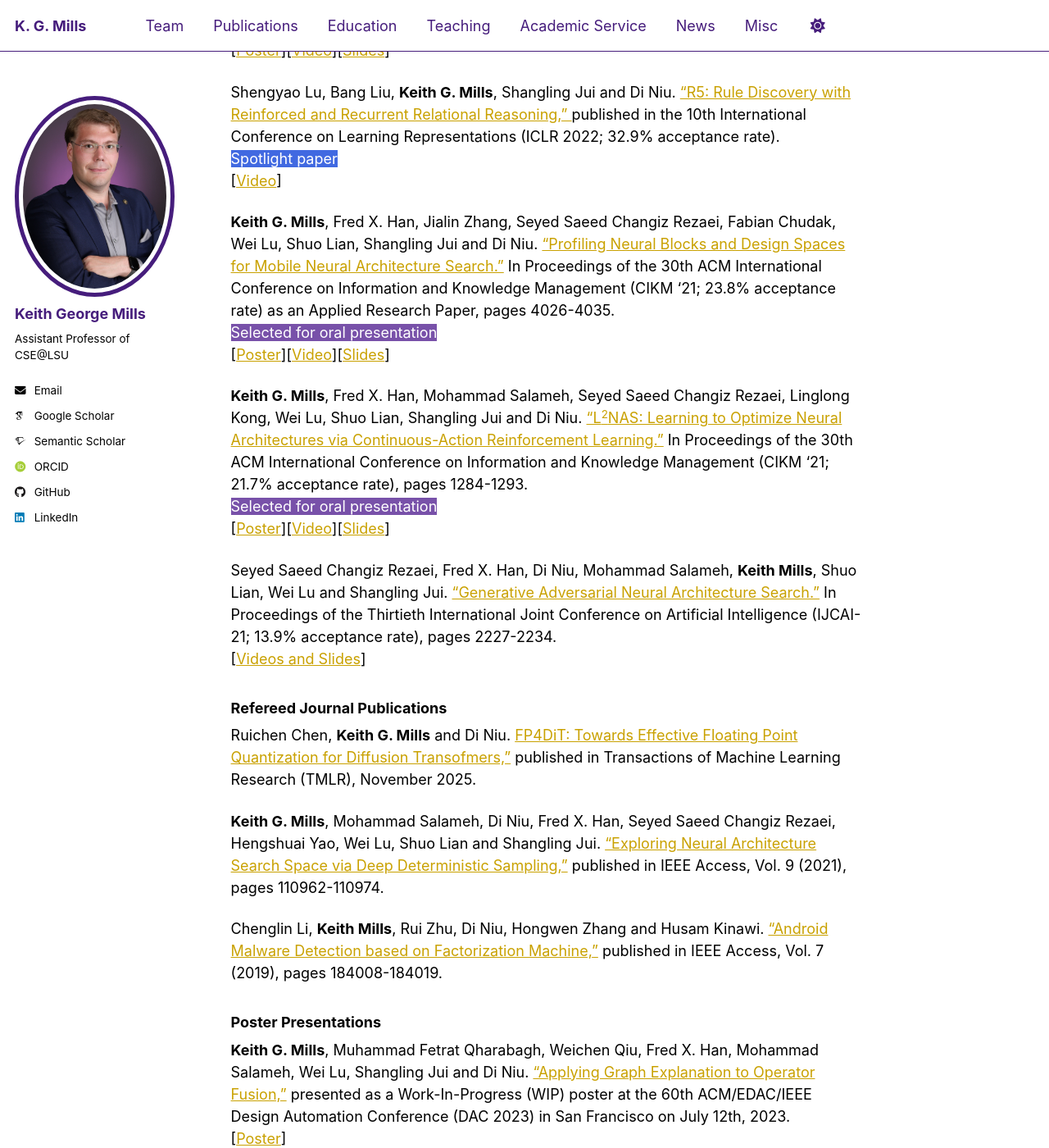
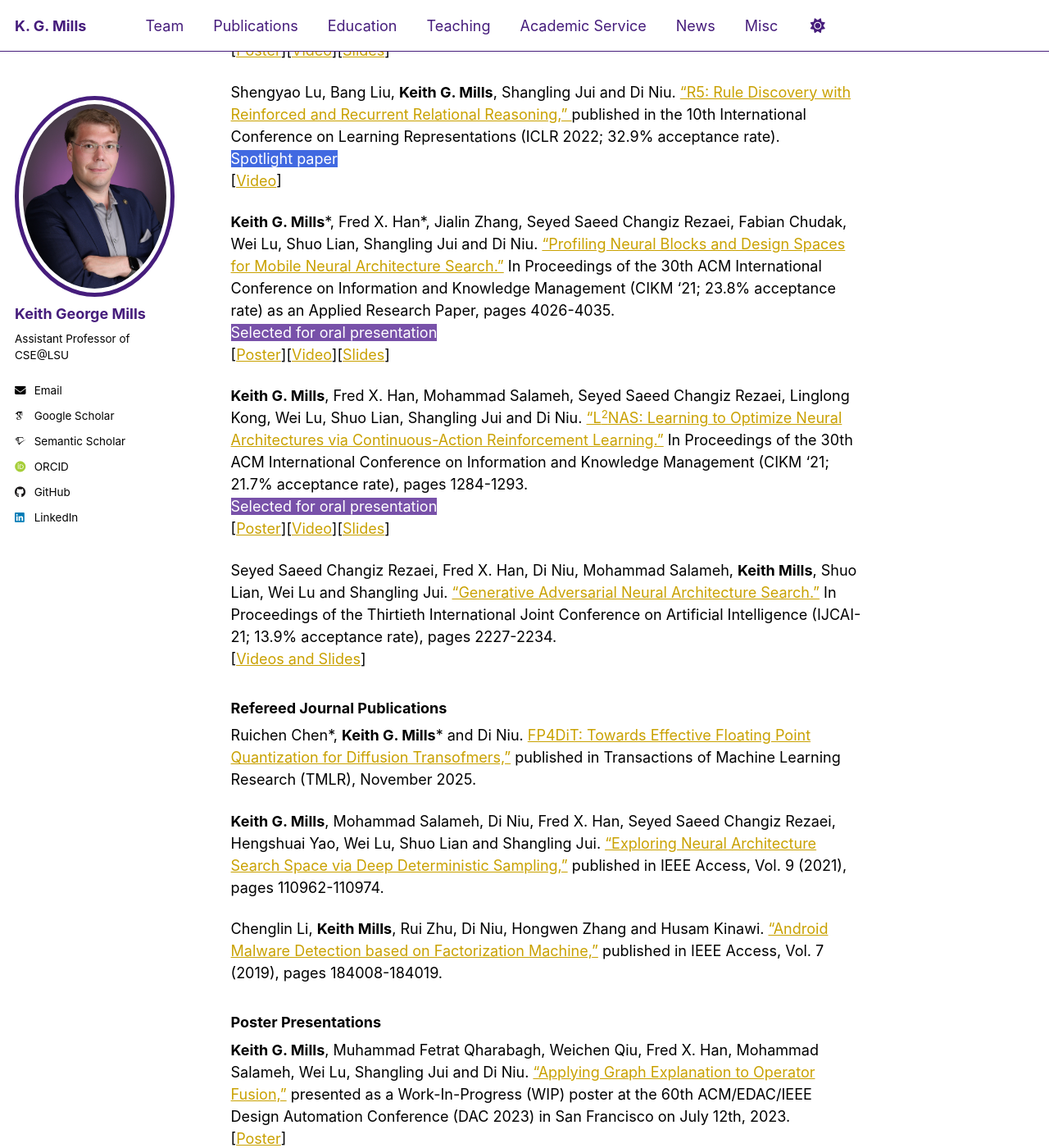
Before and after one commit to kgmills/kgmills.github.io, a Jekyll site: the page built from _pages/publications.md, in a window 1280 px wide and 1400 px high, scrolled down 1774 px. Shown: the whole window at 82% size. Built offline with Jekyll 4.4.1, drawn with Linux system fonts in a browser that asks for light colours; some web fonts are replaced; some of the changed text lies outside the part shown.

Commit message:
Equal contribution

```diff
--- a/_pages/publications.md
+++ b/_pages/publications.md
@@ -27,7 +27,7 @@ Shengyao Lu, Bang Liu, **Keith G. Mills**, Jiao He and Di Niu. <a href="../asset
 Shengyao Lu, **Keith G. Mills**, Jiao He, Bang Liu and Di Niu. <a href="../assets/papers/GOAt_ICLR24.pdf">"*GOAt*: Explaining Graph Neural Networks via Graph Output Attribution"</a>, published in the 12th International Conference on Learning Representations (ICLR 2024; 31.0% acceptance rate).<br>
 [<a href="../assets/posters/GOAt_ICLR24_poster.png">Poster</a>][<a href="https://iclr.cc/virtual/2024/poster/19551">Video</a>][<a href="../assets/slides/GOAt_ICLR24_slides.pdf">Slides</a>]
 
-Mohammad Salameh, **Keith G. Mills**, Negar Hassanpour, Fred X. Han, Shuting Zhang, Wei Lu, Shangling Jui, Chunhua Zhou, Fengyu Sun and Di Niu. <a href="../assets/papers/AutoGO_NeurIPS23.pdf">"AutoGO: Automated Computation Graph Optimization for Neural Network Evolution."</a> In Advances in Neural Information Processing Systems (NeurIPS 2023; 26.1% acceptance rate), vol. 36, pages 74455-74477. <br>
+Mohammad Salameh*, **Keith G. Mills***, Negar Hassanpour, Fred X. Han, Shuting Zhang, Wei Lu, Shangling Jui, Chunhua Zhou, Fengyu Sun and Di Niu. <a href="../assets/papers/AutoGO_NeurIPS23.pdf">"AutoGO: Automated Computation Graph Optimization for Neural Network Evolution."</a> In Advances in Neural Information Processing Systems (NeurIPS 2023; 26.1% acceptance rate), vol. 36, pages 74455-74477. <br>
 [<a href="../assets/posters/AutoGO_NeurIPS23_poster.pdf">Poster</a>][<a href="https://nips.cc/virtual/2023/poster/70604">Video</a>][<a href="../assets/slides/AutoGO_NeurIPS23_slides.pdf">Slides</a>]
 
 Fred X. Han, **Keith G. Mills**, Fabian Chudak, Parsa Riahi, Mohammad Salameh, Jialin Zhang, Wei Lu, Shangling Jui and Di Niu. <a href="../assets/papers/general_predictor_sdm23.pdf">"A General-Purpose Transferable Predictor for Neural Architecture Search."</a> In Proceedings of the 2023 SIAM International Conference on Data Mining (SDM23; 27.4% acceptance rate), pages 721-729. <br>
@@ -45,7 +45,7 @@ Shengyao Lu, Bang Liu, **Keith G. Mills**, Shangling Jui and Di Niu. <a href="..
 <span style="background-color: #4169e1;color:white">Spotlight paper</span><br>
 [<a href="https://iclr.cc/virtual/2022/poster/7053">Video</a>]
 
-**Keith G. Mills**, Fred X. Han, Jialin Zhang, Seyed Saeed Changiz Rezaei, Fabian Chudak, Wei Lu, Shuo Lian, Shangling Jui and Di Niu. <a href="../assets/papers/BlockProfiling_CIKM21.pdf"> "Profiling Neural Blocks and Design Spaces for Mobile Neural Architecture Search."</a> In Proceedings of the 30th ACM International Conference on Information and Knowledge Management (CIKM '21; 23.8% acceptance rate) as an Applied Research Paper, pages 4026-4035. <br>
+**Keith G. Mills**\*, Fred X. Han\*, Jialin Zhang, Seyed Saeed Changiz Rezaei, Fabian Chudak, Wei Lu, Shuo Lian, Shangling Jui and Di Niu. <a href="../assets/papers/BlockProfiling_CIKM21.pdf"> "Profiling Neural Blocks and Design Spaces for Mobile Neural Architecture Search."</a> In Proceedings of the 30th ACM International Conference on Information and Knowledge Management (CIKM '21; 23.8% acceptance rate) as an Applied Research Paper, pages 4026-4035. <br>
 <span style="background-color: #7851A9;color:white">Selected for oral presentation</span><br>
 [<a href="../assets/posters/BlockProfiling_CIKM21_poster.pdf">Poster</a>][<a href="https://dl.acm.org/doi/10.1145/3459637.3481944">Video</a>][<a href="../assets/slides/BlockProfiling_CIKM21_slides.pdf">Slides</a>]
 
@@ -57,7 +57,7 @@ Seyed Saeed Changiz Rezaei, Fred X. Han, Di Niu, Mohammad Salameh, **Keith Mills
 [<a href="https://ijcai-21.org/videos-slides/?video=3345">Videos and Slides</a>]
 
 ### Refereed Journal Publications
-Ruichen Chen, **Keith G. Mills** and Di Niu. <a href="../assets/papers/FP4DiT_TMLR_11_25.pdf">FP4DiT: Towards Effective Floating Point Quantization for Diffusion Transofmers,"</a> published in Transactions of Machine Learning Research (TMLR), November 2025.
+Ruichen Chen\*, **Keith G. Mills**\* and Di Niu. <a href="../assets/papers/FP4DiT_TMLR_11_25.pdf">FP4DiT: Towards Effective Floating Point Quantization for Diffusion Transofmers,"</a> published in Transactions of Machine Learning Research (TMLR), November 2025.
 
 **Keith G. Mills**, Mohammad Salameh, Di Niu, Fred X. Han, Seyed Saeed Changiz Rezaei, Hengshuai Yao, Wei Lu, Shuo Lian and Shangling Jui. <a href="../assets/papers/DDAS_IEEEAccess.pdf">"Exploring Neural Architecture Search Space via Deep Deterministic Sampling,"</a> published in IEEE Access, Vol. 9 (2021), pages 110962-110974.
 
```
